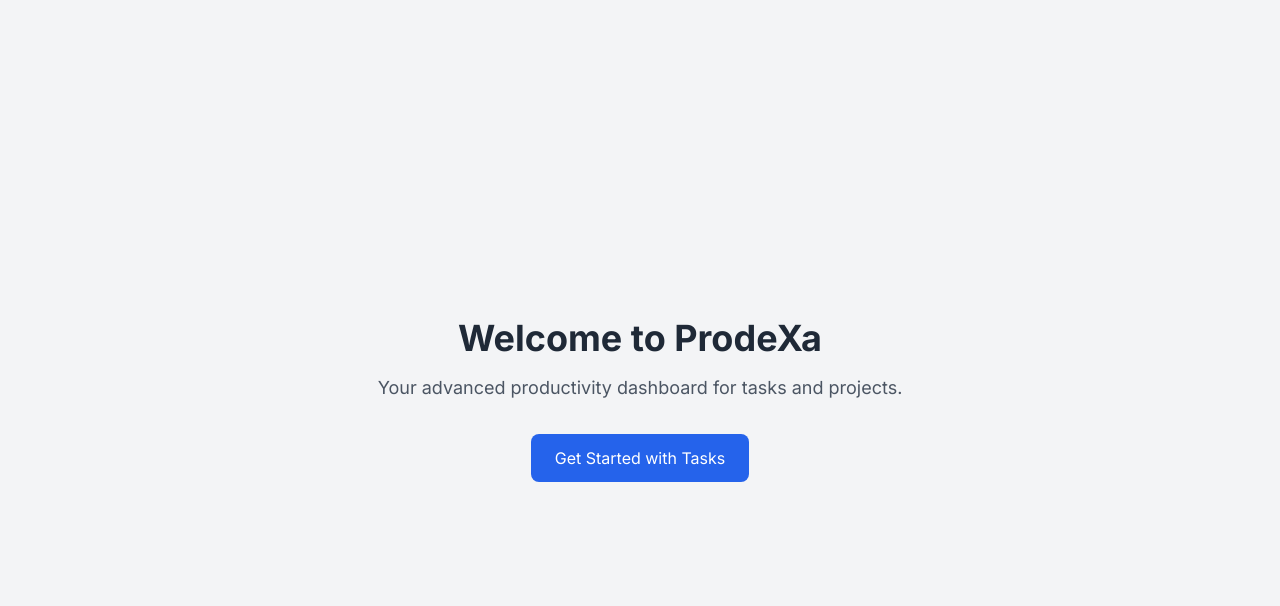
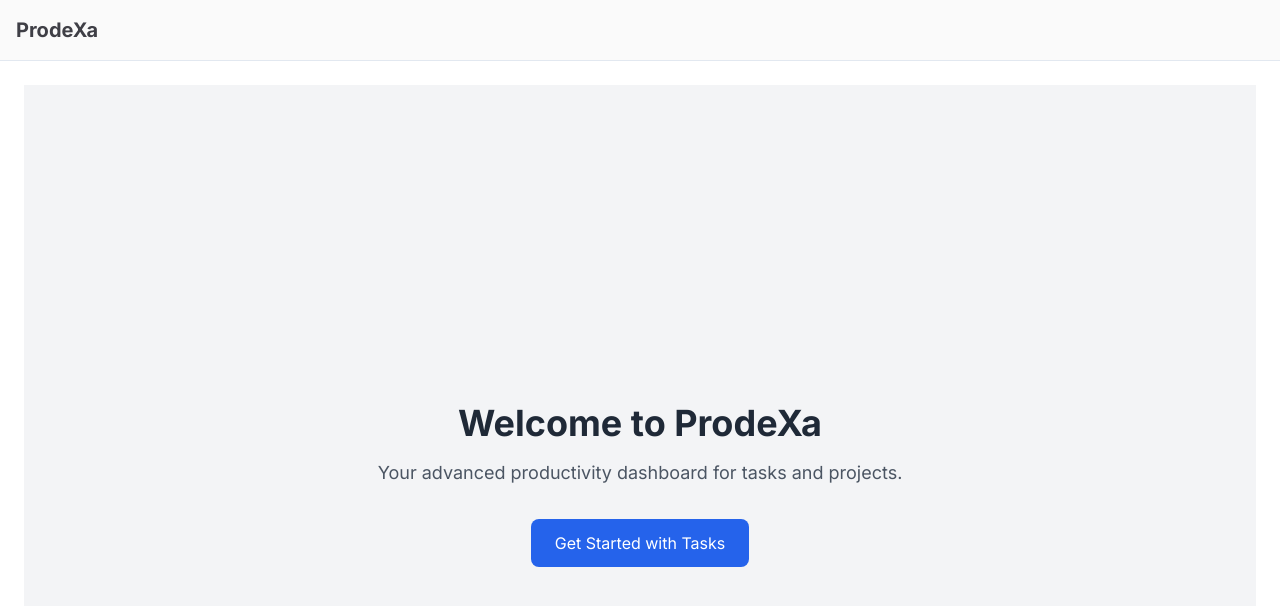
Before and after one commit to farzadasgari/ProdeXa, a React (Vite) app: page / in a window 1280 px wide. Shown: the top 606 px of the page. Built offline with nearby package versions, Linux system fonts and the light colour scheme.

Commit message:
initializing inheritance configuration

```diff
--- /dev/null
+++ b/src/components/layout/MainLayout.tsx
@@ -0,0 +1,19 @@
+import { ReactNode } from "react";
+
+interface MainLayoutProps {
+    children: ReactNode;
+    title?: string;
+}
+
+const MainLayout = ({ children, title = "ProdeXa" }: MainLayoutProps) => {
+    return (
+        <div className="min-h-screen bg-background">
+            <header className="bg-sidebar p-4 border-b">
+                <h1 className="text-xl font-bold text-sidebar-foreground">{title}</h1>
+            </header>
+            <main className="p-6">{children}</main>
+        </div>
+    );
+};
+
+export default MainLayout;
--- a/src/pages/Index.tsx
+++ b/src/pages/Index.tsx
@@ -1,19 +1,11 @@
-import { Link } from "react-router-dom";
+import MainLayout from "@/components/layout/MainLayout"
+import Master from "./Master"
 
 const Index = () => {
     return (
-        <div className="flex flex-col items-center justify-center min-h-screen bg-gray-100">
-            <h1 className="text-4xl font-bold text-gray-800 mb-4">Welcome to ProdeXa</h1>
-            <p className="text-lg mb-8 text-gray-600">
-                Your advanced productivity dashboard for tasks and projects.
-            </p>
-            <Link
-                to="/tasks"
-                className="px-6 py-3 bg-blue-600 text-white rounded-lg hover:bg-blue-700"
-            >
-                Get Started with Tasks
-            </Link>
-        </div>
+        <MainLayout>
+            <Master />
+        </MainLayout>
     );
 };
 
--- /dev/null
+++ b/src/pages/Master.tsx
@@ -0,0 +1,20 @@
+import { Link } from "react-router-dom";
+
+const Master = () => {
+    return (
+        <div className="flex flex-col items-center justify-center min-h-screen bg-gray-100">
+            <h1 className="text-4xl font-bold text-gray-800 mb-4">Welcome to ProdeXa</h1>
+            <p className="text-lg mb-8 text-gray-600">
+                Your advanced productivity dashboard for tasks and projects.
+            </p>
+            <Link
+                to="/tasks"
+                className="px-6 py-3 bg-blue-600 text-white rounded-lg hover:bg-blue-700"
+            >
+                Get Started with Tasks
+            </Link>
+        </div>
+    );
+};
+
+export default Master;
```
